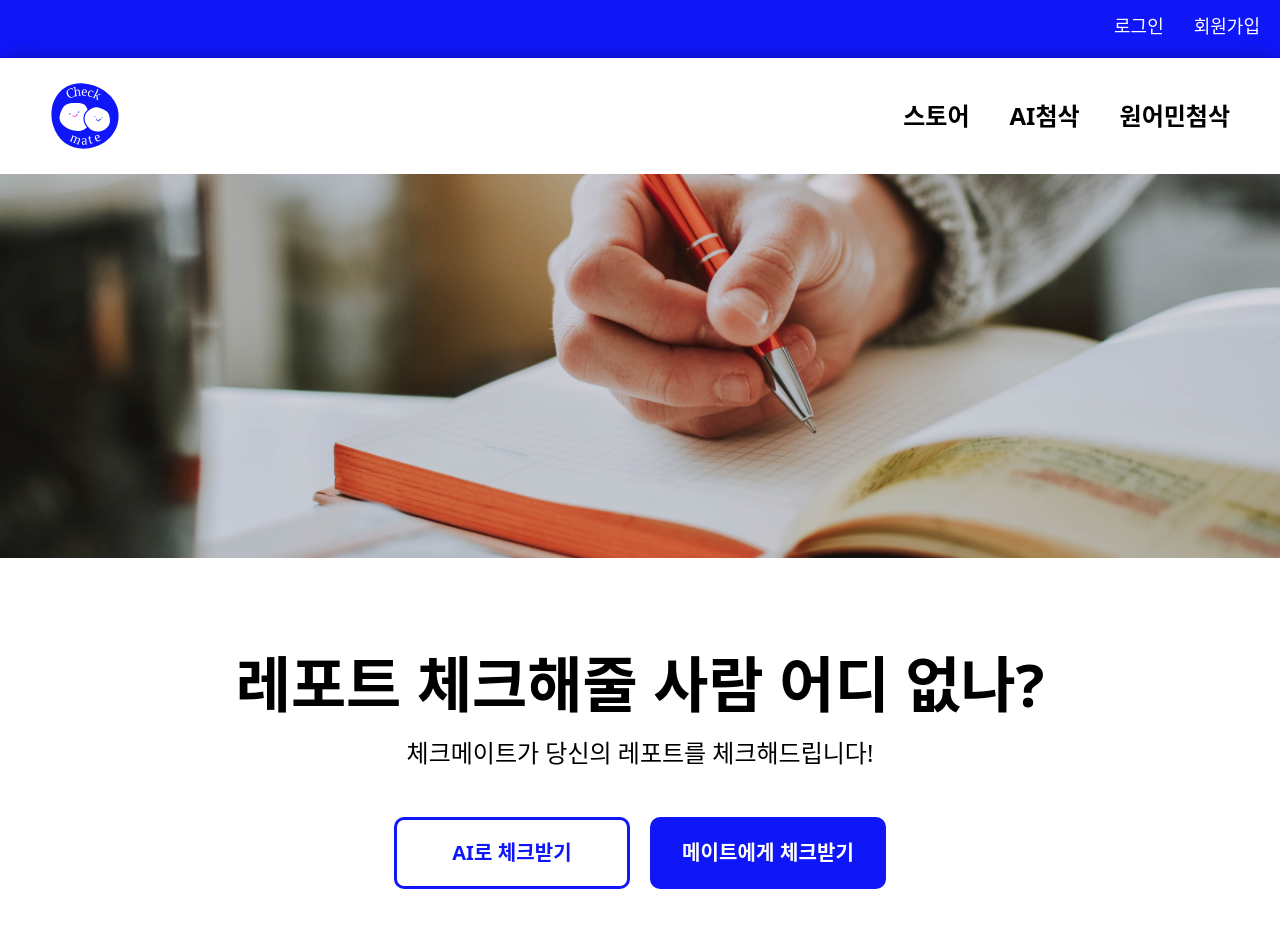
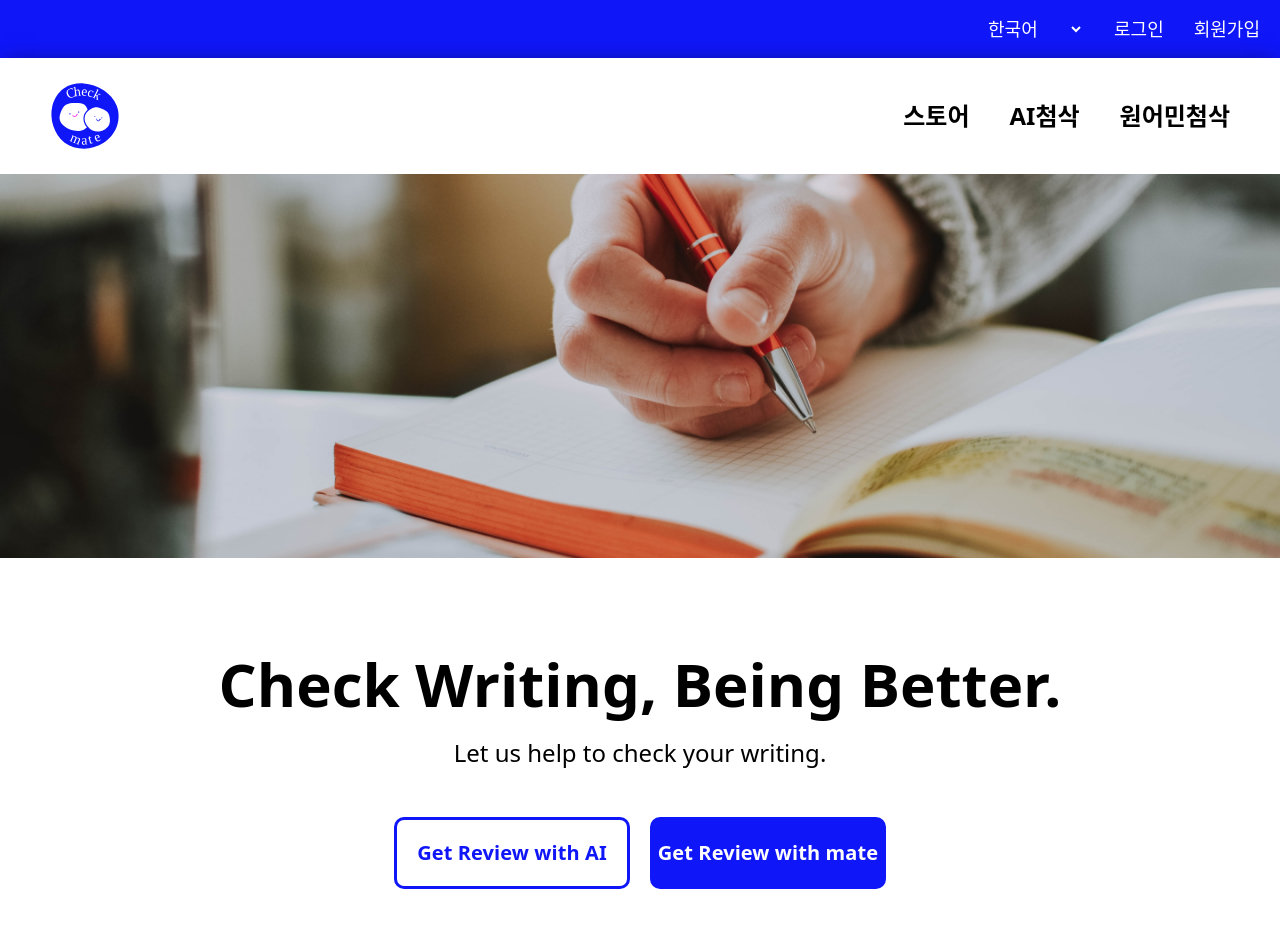
Before and after one commit to sewonkimm/Checkmate, a React (Create React App) app in the folder frontend/: page / in a window 1280 px wide. Shown: the top 928 px of the page. Built offline with nearby package versions, Linux system fonts and the light colour scheme; no server answers; a web font is replaced by a local one.

Commit message:
feat: 🍎 i18next로 다국어 지원
- subHeader에 언어선택 selectbox를 추가하여 언어를 고르면 해당 언어로 내용이 바뀌도록 했습니다.

✅ Closes: #S04P31A106-208

```diff
--- a/frontend/package.json
+++ b/frontend/package.json
@@ -7,11 +7,13 @@
     "@testing-library/jest-dom": "^5.11.4",
     "@testing-library/react": "^11.1.0",
     "@testing-library/user-event": "^12.1.10",
+    "@types/i18next": "^13.0.0",
     "@types/jest": "^26.0.15",
     "@types/lodash.debounce": "^4.0.6",
     "@types/node": "^12.0.0",
     "@types/react": "^17.0.0",
     "@types/react-dom": "^17.0.0",
+    "@types/react-i18next": "^8.1.0",
     "@types/react-numeric-input": "^2.2.3",
     "@types/react-router-dom": "^5.1.7",
     "@types/react-select": "^4.0.15",
@@ -19,9 +21,11 @@
     "@types/styled-components": "^5.1.9",
     "axios": "^0.21.1",
     "dotenv": "^8.2.0",
+    "i18next": "^20.2.2",
     "jwt-decode": "^3.1.2",
     "react": "^17.0.2",
     "react-dom": "^17.0.2",
+    "react-i18next": "^11.8.15",
     "react-infinite-scroll-component": "^6.1.0",
     "react-numeric-input": "^2.2.3",
     "react-rating": "^2.0.5",
--- a/frontend/src/components/SubHeader.tsx
+++ b/frontend/src/components/SubHeader.tsx
@@ -1,7 +1,9 @@
+/* eslint-disable react/button-has-type */
 import React, { ReactElement, useState, useEffect } from 'react';
 import { Link, useHistory } from 'react-router-dom';
 import { useSelector, useDispatch } from 'react-redux';
 import styled from 'styled-components';
+import { useTranslation } from 'react-i18next';
 import { RootState } from '../modules';
 import { MemberType } from '../entity';
 import { logout } from '../modules/member';
@@ -29,9 +31,19 @@ const SubHeader = (): ReactElement => {
     router.push('/');
   };
 
+  // 언어 변경
+  const { i18n } = useTranslation();
+  const handleChangeLanguage = (e: React.ChangeEvent<HTMLSelectElement>) => {
+    i18n.changeLanguage(e.target.value);
+  };
+
   return (
     <SubHeaderContainer>
-      {/* 언어 선택 버튼 추가 */}
+      <Select onChange={handleChangeLanguage}>
+        <option value="ko">한국어</option>
+        <option value="en">English</option>
+        <option value="cn">中文</option>
+      </Select>
 
       {isMember ? (
         <>
@@ -55,8 +67,19 @@ const SubHeaderContainer = styled.div`
   display: flex;
   flex-direction: row;
   justify-content: flex-end;
+  align-items: center;
   padding: 16px 20px;
   background-color: ${({ theme }) => theme.colors.primary};
+`;
+
+const Select = styled.select`
+  width: 100px;
+  color: ${({ theme }) => theme.colors.white};
+  font-size: ${({ theme }) => theme.fontSizes.body};
+  font-weight: normal;
+  border: none;
+  background-color: transparent;
+  outline: none;
 `;
 
 const StyledLink = styled(Link)`
--- a/frontend/src/index.tsx
+++ b/frontend/src/index.tsx
@@ -14,6 +14,7 @@ import { PersistGate } from 'redux-persist/integration/react';
 import App from './App';
 import { GlobalStyle } from './styles/global-styles';
 import rootReducer from './modules';
+import './lang/config';
 
 // composeWithDevTools 를 사용하여 리덕스 개발자 도구 활성화
 const store = createStore(rootReducer, composeWithDevTools());
--- /dev/null
+++ b/frontend/src/lang/config.ts
@@ -0,0 +1,38 @@
+import i18n from 'i18next';
+import { initReactI18next } from 'react-i18next';
+import langEN from './en/lang.json';
+import langKR from './ko/lang.json';
+
+const resources = {
+  en: {
+    translation: langEN,
+  },
+  ko: {
+    translation: langKR,
+  },
+} as const;
+
+const userLanguage = window.navigator.language;
+
+i18n.use(initReactI18next).init({
+  resources,
+  lng: localStorage.getItem('language') || userLanguage || 'en',
+  fallbackLng: {
+    ko: ['ko'],
+    default: ['en'],
+  },
+  debug: true,
+  defaultNS: 'translation',
+  ns: 'translation',
+  keySeparator: false,
+  interpolation: {
+    escapeValue: false,
+  },
+  react: {
+    useSuspense: false,
+  },
+});
+
+export default i18n;
+export const languages = ['English', '한국어'] as const;
+export type Languages = typeof languages[number]; // 'en' | 'ko'
--- /dev/null
+++ b/frontend/src/lang/en/lang.json
@@ -0,0 +1,6 @@
+{
+  "home_title": "Check Writing, Being Better.",
+  "home_description": "Let us help to check your writing.",
+  "home_button_ai": "Get Review with AI",
+  "home_button_mate": "Get Review with mate"
+}
--- /dev/null
+++ b/frontend/src/lang/ko/lang.json
@@ -0,0 +1,6 @@
+{
+  "home_title": "레포트 체크해줄 사람 어디 없나?",
+  "home_description": "체크메이트가 당신의 레포트를 체크해드립니다!",
+  "home_button_ai": "AI로 체크받기",
+  "home_button_mate": "메이트에게 체크받기"
+}
--- a/frontend/src/pages/Home/Index.tsx
+++ b/frontend/src/pages/Home/Index.tsx
@@ -3,8 +3,9 @@ Home/Index.tsx
 : 랜딩페이지
 */
 
-import React, { ReactElement, useState } from 'react';
+import React, { ReactElement } from 'react';
 import styled from 'styled-components';
+import { useTranslation } from 'react-i18next';
 import SubHeader from '../../components/SubHeader';
 import Header from '../../components/Header';
 import Footer from '../../components/Footer';
@@ -13,20 +14,19 @@ import Video from './components/Video';
 import { mainImage1 } from '../../assets';
 
 const Home = (): ReactElement => {
-  const [title] = useState('레포트 체크해줄 사람 어디 없나?');
-  const [subTitle] = useState('체크메이트가 당신의 레포트를 체크해드립니다!');
+  const { t } = useTranslation();
 
   return (
     <HomeContainer>
       <SubHeader />
       <Header />
       <MainImage src={mainImage1} alt="mainIamge" />
-      <Title>{title}</Title>
-      <SubTitle>{subTitle}</SubTitle>
+      <Title>{t('home_title')}</Title>
+      <SubTitle>{t('home_description')}</SubTitle>
 
       <ButtonContainer>
-        <Button type="secondary" text="AI로 체크받기" />
-        <Button type="primary" text="메이트에게 체크받기" />
+        <Button type="secondary" text={t('home_button_ai')} />
+        <Button type="primary" text={t('home_button_mate')} />
       </ButtonContainer>
 
       <Video url="https://www.youtube.com/embed/G9Bmp6NuHSI?controls=0" />
```
Also changed, not shown: 1 other file (tests, documents, lock files or other folders).
